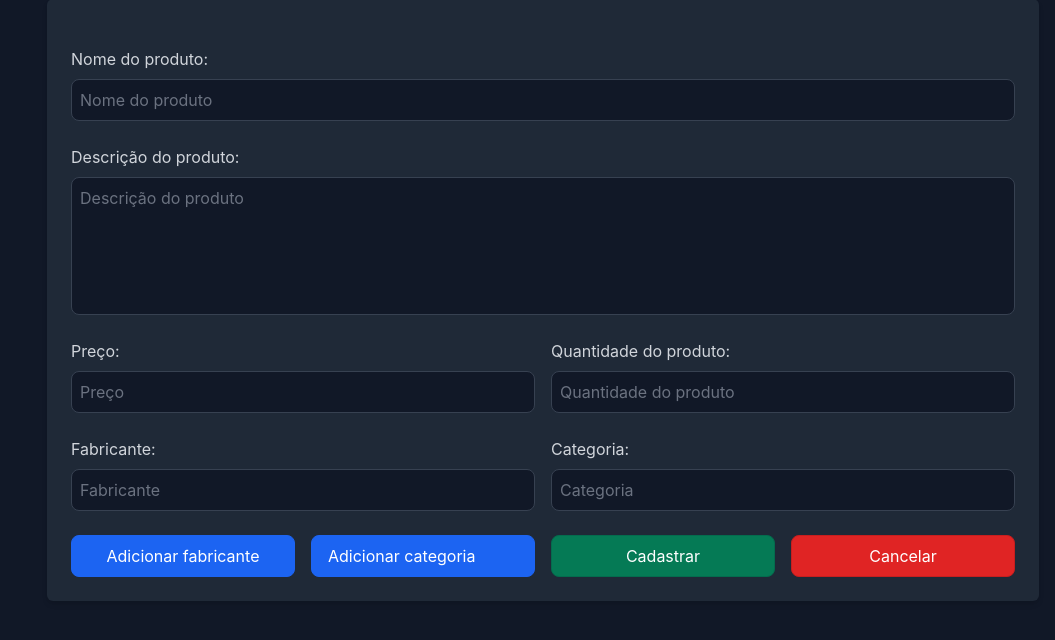
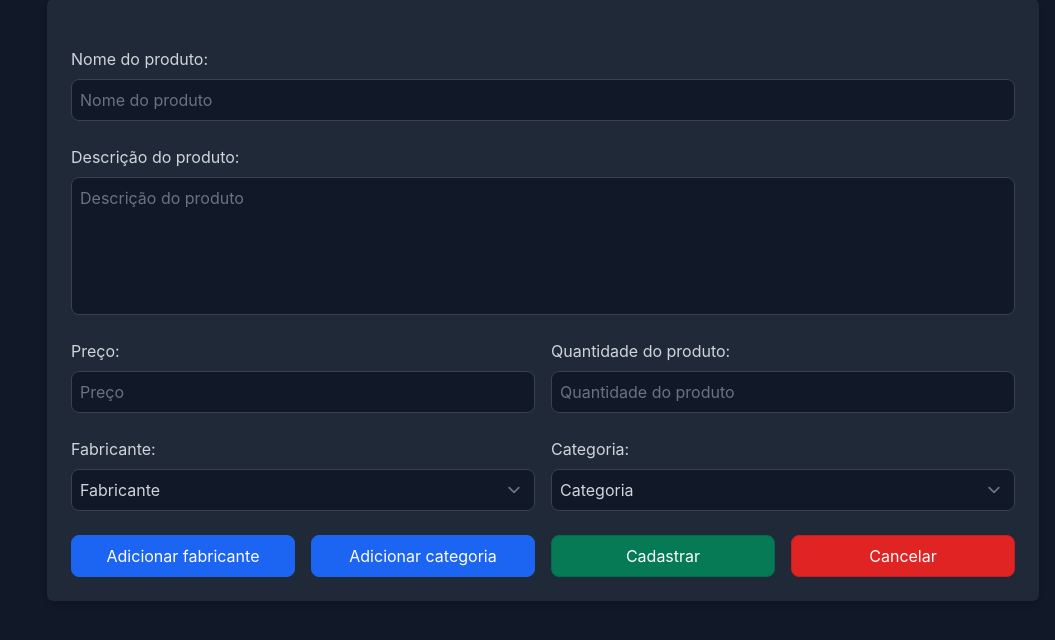
Before and after one commit to lucasdevfull/senacfinal, a Django app: page /adicionar_produto/ in a window 1280 px wide. Shown: the part 93-733 px from the top of the page, without its empty margins (225-1280 px from the left). Run offline with Django 5.2, Linux system fonts and the light colour scheme; style sheets or scripts are compiled from the project's sources; some libraries are stand-ins or nearby versions.

Commit message:
Add files via upload

```diff
--- a/package.json
+++ b/package.json
@@ -1,5 +1,5 @@
 {
   "devDependencies": {
-    "tailwindcss": "^3.4.3"
+    "tailwindcss": "^3.4.4"
   }
 }
--- a/templates/index.html
+++ b/templates/index.html
@@ -4,7 +4,7 @@
   <head>
     <meta charset="utf-8">
     <meta name="viewport" content="width=device-width, initial-scale=1">
-
+    <link rel="stylesheet" href="{% static 'css/input.css' %}">
     <link rel="stylesheet" href="{% static 'css/output.css' %}">
     <link href="https://cdnjs.cloudflare.com/ajax/libs/flowbite/2.3.0/flowbite.min.css" rel="stylesheet" />
     <title>{% block 'title' %} {% endblock %}</title>
--- a/templates/products/adicionar_produto.html
+++ b/templates/products/adicionar_produto.html
@@ -38,31 +38,33 @@
                 <div class="grid grid-cols-1 md:grid-cols-2 gap-4">
                     <div>
                         <label class="block text-gray-700 dark:text-gray-300 pb-2" for="fabricante_produto">Fabricante:</label>
-                        <input class="block w-full rounded-lg border-gray-300 dark:border-gray-700 dark:bg-gray-900 dark:text-gray-300 p-2" type="text" name="fabricante" id="fabricante_produto" placeholder="Fabricante">
+                        <select class="block w-full rounded-lg border-gray-300 dark:border-gray-700 dark:bg-gray-900 dark:text-gray-300 p-2" type="select" name="fabricante" id="fabricante_produto" placeholder="Fabricante">
+                            <option value="" selected disabled>Fabricante</option>
+                            {% for fabricantes in fabricante  %}
+                                <option value="{{fabricantes.id}}">{{fabricantes.nome}}</option>
+                            {% endfor %}
+                        </select>
 
                     </div>
                     <div>
                         <label class="block text-gray-700 dark:text-gray-300 pb-2" for="categoria_produto">Categoria:</label>
-                        <input class="block w-full rounded-lg border-gray-300 dark:border-gray-700 dark:bg-gray-900 dark:text-gray-300 p-2" type="text" name="categoria" id="categoria_produto" placeholder="Categoria">
+                        <select class="block w-full rounded-lg border-gray-300 dark:border-gray-700 dark:bg-gray-900 dark:text-gray-300 p-2" name="categoria" id="categoria_produto" placeholder="Categoria">
+                            <option value="" selected disabled>Categoria</option>
+                            {% for categoria in categorias %}
+                                <option value="{{categoria.id}}">{{categoria.nome}}</option>
+                            {% endfor %}
+                        </select>
                     </div>
                 </div>
 
-                <div class="grid grid-cols-1 md:grid-cols-4 place-items-stretch gap-4 justify-items-stretch">
-                    <button type="button" id ="modalfab" class="w-full px-4 py-2 bg-blue-600 text-white border border-solid border-blue-600 rounded-lg hover:bg-blue-700 focus:ring-2 focus:ring-inset focus:ring-blue-400">Adicionar fabricante</button>
-                    <a id ='modalcate' class=" w-full px-4 py-2 bg-blue-600 text-white border border-solid border-blue-600 rounded-lg hover:bg-blue-700 focus:ring-2 focus:ring-inset focus:ring-blue-400">Adicionar categoria</a>
+                <div class="grid grid-cols-1 md:grid-cols-4 place-items-stretch gap-4 justify-items-center">
+                    <a id ="modalfab" class="w-full px-4 py-2 bg-blue-600 text-white text-center border border-solid border-blue-600 rounded-lg hover:bg-blue-700 focus:ring-2 focus:ring-inset focus:ring-blue-400" href="{% url 'fabricante' %}">Adicionar fabricante</a>
+                    <a id ='modalcate' class=" w-full px-4 py-2 bg-blue-600 text-white text-center border border-solid border-blue-600 rounded-lg hover:bg-blue-700 focus:ring-2 focus:ring-inset focus:ring-blue-400" href="{% url 'categoria' %}">Adicionar categoria</a>
                     <button class="w-full  px-4 py-2 bg-green-600 text-white border border-solid border-green-700 rounded-lg hover:bg-green-700 focus:ring-2 focus:ring-inset focus:ring-green-400" type="submit">Cadastrar</button>
                     <button class="w-full px-4 py-2 bg-red-600 text-white border border-solid border-red-700 rounded-lg hover:bg-red-700 focus:ring-2 focus:ring-inset focus:ring-red-400" type="button">Cancelar</button>
                 </div>
             </form>
-        <div id='fabricante' class="hidden fixed flex justify-center items-center">
-            <div class="bg-white p-8 rounded-md">
-                <form action="" method="post">
-                    <label for="">Categoria</label>
-                    <input type="text" placeholder="Categoria...">
-                </form>
-            </div>
-        </div>
         </div>
     </div>
 {% endblock %}
-<script src="{% static 'js/modal.js' %}"></script>
+<script src="{% static 'js/adicionar_produto.js' %}"></script>
```
Also changed, not shown: templates/products/adicionar_categoria.html (+14 -0 lines), templates/products/adicionar_fabricante.html (+11 -41 lines), templates/products/listar_produto.html (+4 -4 lines), authentication/migrations/0001_initial.py, package-lock.json, templates/static/css/input.css (line endings or trailing spaces), templates/static/products/js/adicionar_produto.js (added).
